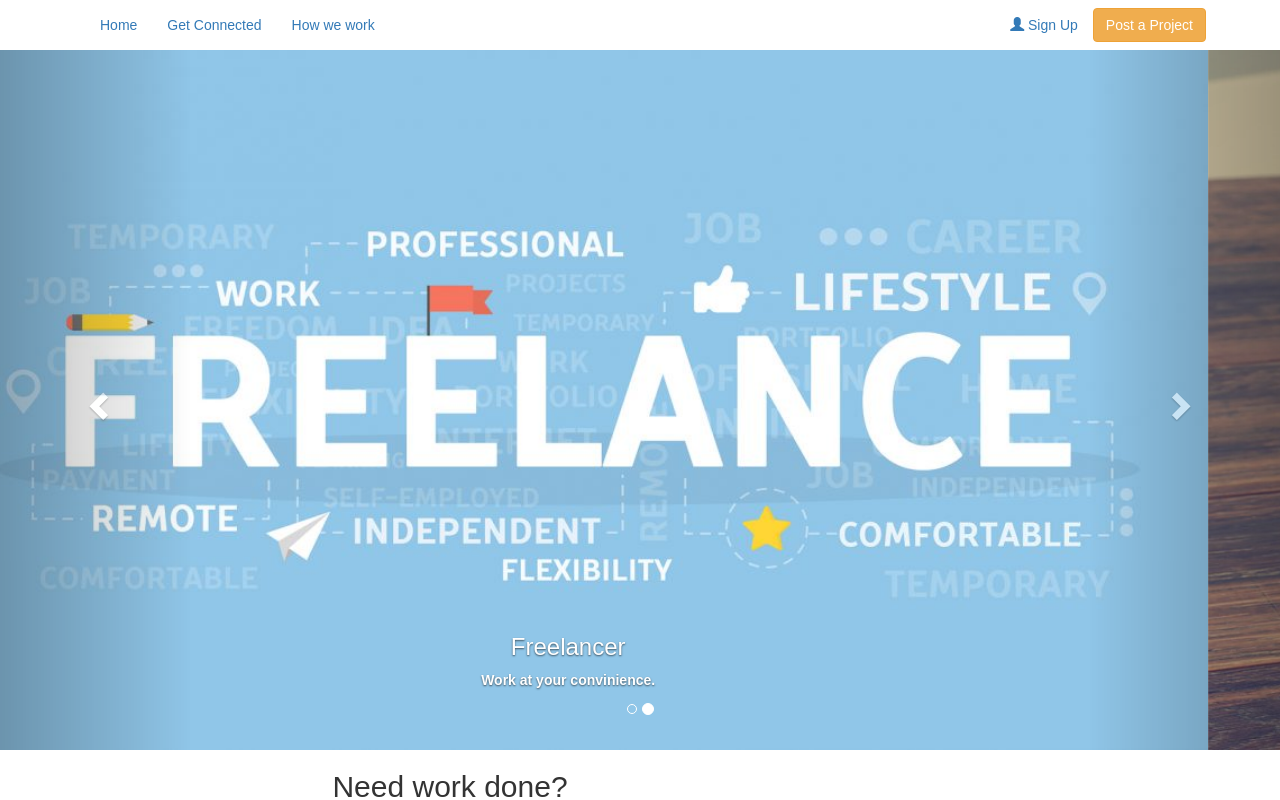
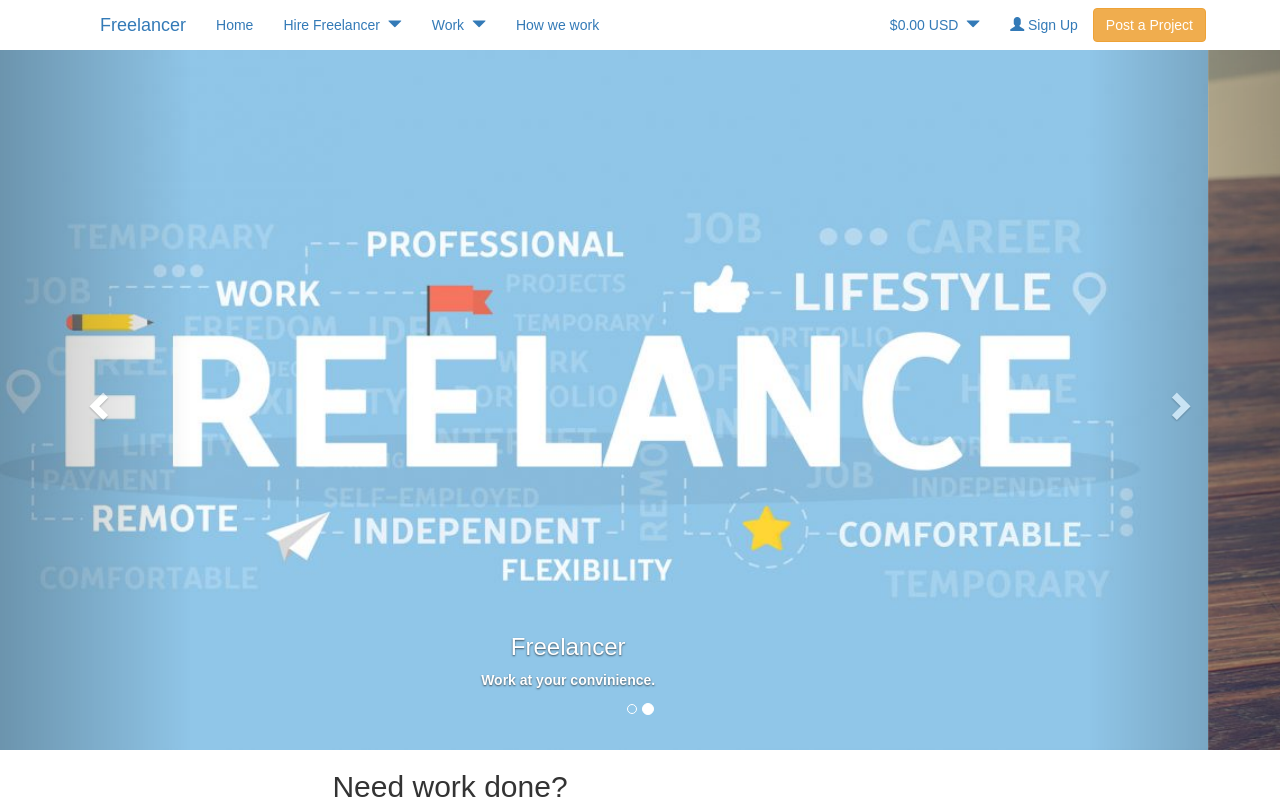
Before and after one commit to Tejalsjsu/clientfreelance, a React (Create React App) app: page / in a window 1280 px wide. Shown: the top 800 px of the page. Built offline with nearby package versions, Linux system fonts and the light colour scheme; no server answers.

Commit message:
Code changes as per MongoDB response
Code changes as per MongoDB response

```diff
--- a/src/components/Nav.js
+++ b/src/components/Nav.js
@@ -3,6 +3,8 @@ var Link = require('react-router-dom').Link;
 var NavLink = require('react-router-dom').NavLink;
 var Button = require('react-bootstrap').Button;
 let btnStyle = { marginTop: '8px', marginRight: '4px'}
+let img = require('../image/fl-logo.png')
+let imgStyle = {height: '50px', width: '70px'}
 
 
 
@@ -11,13 +13,53 @@ function Nav(){
         <div className="container">
         <nav className="navbar1">
             <div className="container-fluid">
-                <div className="navbar-header"> </div>
+                <div className="navbar-header">
+                    <a className="navbar-brand" href="./Home">Freelancer</a>
+                </div>
         <ul className="nav navbar-nav">
             <li> <NavLink exact activeClassName='active' to='/Home'> Home </NavLink> </li>
-            <li> <NavLink exact activeClassName='active' to='/login'> Get Connected </NavLink> </li>
+
+            <li className="dropdown">
+                <a className="dropdown-toggle" data-toggle="dropdown" href="#"> Hire Freelancer &nbsp;
+                    <span className="glyphicon glyphicon-triangle-bottom"></span>
+                </a>
+            <ul className="dropdown-menu list-group">
+                <li> <br/><strong> &nbsp; Hire Freelancer</strong> <br/></li>
+                <li> <hr/> </li>
+                <li><NavLink activeClassName='active' to="/login">Find a Freelancer</NavLink> <br/></li>
+                <li><NavLink to="./postproject">Post a Project</NavLink> <br/></li>
+            </ul>
+            </li>
+
+            <li className="dropdown">
+                <a className="dropdown-toggle" data-toggle="dropdown" href="#"> Work &nbsp;
+                    <span className="glyphicon glyphicon-triangle-bottom"></span>
+                </a>
+                <ul className="dropdown-menu list-group">
+                    <li> <br/><strong> &nbsp; Find Work </strong> <br/></li>
+                    <li> <hr/> </li>
+                    <li><NavLink activeClassName='active' to="/login">Project with my skills</NavLink> <br/></li>
+                    <li><NavLink to="./browseProjects"> Browse Projects </NavLink> <br/></li>
+                </ul>
+            </li>
+
             <li> <NavLink activeClassName='active' to='/postproject'> How we work </NavLink> </li>
         </ul>
+
+
             <ul className="nav navbar-nav navbar-right">
+                <li className="dropdown">
+                    <a className="dropdown-toggle" data-toggle="dropdown" href="#"> $0.00 USD &nbsp;
+                        <span className="glyphicon glyphicon-triangle-bottom"></span>
+                    </a>
+                    <ul className="dropdown-menu list-group">
+                        <li> <br/><strong> &nbsp; Balances </strong> <br/></li>
+                        <li> <hr/> </li>
+                        <li><NavLink activeClassName='active' to="/login">Project with my skills</NavLink> <br/></li>
+                        <li><NavLink to="./browseProjects"> Browse Projects </NavLink> <br/></li>
+                    </ul>
+                </li>
+
                 <li><NavLink to="/signup"> <span className="glyphicon glyphicon-user"> </span> Sign Up</NavLink></li>
                       <li>
                     <div><Button bsStyle="warning" style={btnStyle} href='/postproject'
```
